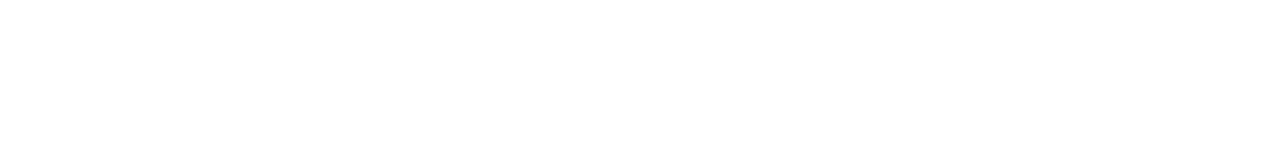
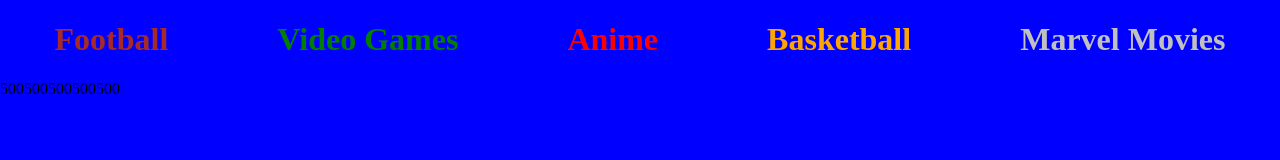
Before and after one commit to tgriffith92/jeopardy, a plain HTML site: page index.html in a window 1280 px wide. Drawn offline with Linux system fonts and the light colour scheme; files whose address does not match are found by name.

Commit message:
add the five hundred containers

```diff
--- a/CSS/style.css
+++ b/CSS/style.css
@@ -0,0 +1,33 @@
+body {
+    margin: 0;
+    background-color: blue;
+}
+
+header {
+    display: flex;
+    justify-content: space-around;
+}
+
+.football {
+    color: brown;
+}
+
+.videoGames {
+    color: green;
+}
+
+.anime {
+    color: red;
+}
+
+.basketball {
+    color: orange;
+}
+
+.marvelMovies {
+    color: silver;
+}
+
+.pointContainer, .oneContainer, .twoContainer, .threeContainer, .fourContainer, .fiveContainer {
+    display: flex;
+}
--- a/JS/app.js
+++ /dev/null
@@ -1 +0,0 @@
-console.log('Hello World!')
--- a/index.html
+++ b/index.html
@@ -5,10 +5,38 @@
     <meta charset="UTF-8">
     <meta name="viewport" content="width=device-width, initial-scale=1.0">
     <meta http-equiv="X-UA-Compatible" content="ie=edge">
-    <title>Document</title>
+    <title>Jeopardy</title>
     <link rel="stylesheet" href="CSS/style.css">
 </head>
 <body>
+    <header>
+            <h1 class="football">Football</h1>
+            <h1 class="videoGames">Video Games</h1>
+            <h1 class="anime">Anime</h1>
+            <h1 class="basketball">Basketball</h1>
+            <h1 class="marvelMovies">Marvel Movies</h1>
+    </header>
+
+    <div class="pointContainer">
+
+            <!-- <div class="fourContainer">
+                    <div class="four">400</div>
+                    <div class="four">400</div>
+                    <div class="four">400</div>
+                    <div class="four">400</div>
+                    <div class="four">400</div>
+            </div> -->
+
+
+            <div class="fiveContainer">
+                    <div class="five">500</div>
+                    <div class="five">500</div>
+                    <div class="five">500</div>
+                    <div class="five">500</div>
+                    <div class="five">500</div>
+            </div>
+
+    </div>
 
 </body>
 </html>
```
